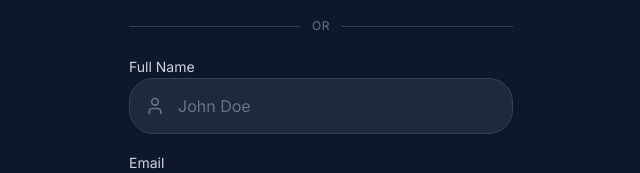
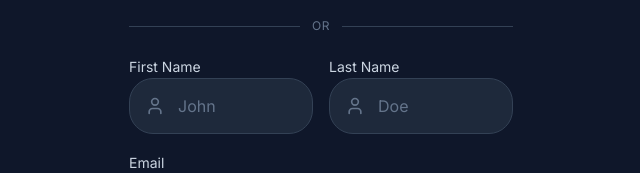
Before and after one commit to A-Simie/CrisisOps, a React (Vite) app: page /signup in a window 1280 px wide. Shown: the part 246-419 px from the top of the page, without its empty margins (319-959 px from the left). Built offline with nearby package versions, Linux system fonts and the light colour scheme; no server answers.

Commit message:
names split

```diff
--- a/src/hooks/useAuth.ts
+++ b/src/hooks/useAuth.ts
@@ -18,9 +18,7 @@ export function useAuth() {
       await context.login(email, password);
       return true;
     },
-    signup: async (name: string, email: string, password: string) => {
-      const [firstName, ...rest] = name.split(' ');
-      const lastName = rest.join(' ') || '';
+    signup: async (firstName: string, lastName: string, email: string, password: string) => {
       await context.signup(firstName, lastName, email, password);
       return true;
     },
--- a/src/pages/Signup.tsx
+++ b/src/pages/Signup.tsx
@@ -45,7 +45,8 @@ export function Signup() {
     const navigate = useNavigate();
     const { signup } = useAuth();
 
-    const [name, setName] = useState('');
+    const [firstName, setFirstName] = useState('');
+    const [lastName, setLastName] = useState('');
     const [email, setEmail] = useState('');
     const [password, setPassword] = useState('');
     const [confirmPassword, setConfirmPassword] = useState('');
@@ -60,7 +61,7 @@ export function Signup() {
     const handleSubmit = async (e: React.FormEvent) => {
         e.preventDefault();
 
-        if (!name || !email || !password || !confirmPassword) {
+        if (!firstName || !lastName || !email || !password || !confirmPassword) {
             setError('Please fill in all fields');
             return;
         }
@@ -84,8 +85,8 @@ export function Signup() {
         setError('');
 
         try {
-            await signup(name, email, password);
-            navigate('/onboarding');
+            await signup(firstName, lastName, email, password);
+            navigate('/home');
         } catch (err) {
             const message = err instanceof Error ? err.message : 'Signup failed. Please try again.';
             setError(message);
@@ -143,17 +144,32 @@ export function Signup() {
                             </div>
                         )}
 
+                        <div className="grid grid-cols-2 gap-4">
                             <div className="space-y-2">
-                            <label className="text-sm text-text-secondary">Full Name</label>
+                                <label className="text-sm text-text-secondary">First Name</label>
                                 <div className="relative">
                                     <User className="absolute left-4 top-1/2 -translate-y-1/2 w-5 h-5 text-text-muted" />
                                     <input
                                         type="text"
-                                    value={name}
-                                    onChange={(e) => setName(e.target.value)}
-                                    placeholder="John Doe"
+                                        value={firstName}
+                                        onChange={(e) => setFirstName(e.target.value)}
+                                        placeholder="John"
                                         className="w-full h-14 pl-12 pr-4 bg-bg-secondary rounded-xl text-text-primary placeholder:text-text-muted border border-bg-tertiary focus:border-accent focus:outline-none transition-colors"
                                     />
+                                </div>
+                            </div>
+                            <div className="space-y-2">
+                                <label className="text-sm text-text-secondary">Last Name</label>
+                                <div className="relative">
+                                    <User className="absolute left-4 top-1/2 -translate-y-1/2 w-5 h-5 text-text-muted" />
+                                    <input
+                                        type="text"
+                                        value={lastName}
+                                        onChange={(e) => setLastName(e.target.value)}
+                                        placeholder="Doe"
+                                        className="w-full h-14 pl-12 pr-4 bg-bg-secondary rounded-xl text-text-primary placeholder:text-text-muted border border-bg-tertiary focus:border-accent focus:outline-none transition-colors"
+                                    />
+                                </div>
                             </div>
                         </div>
 
```
Lines whose indentation alone changed are shown as unchanged.
